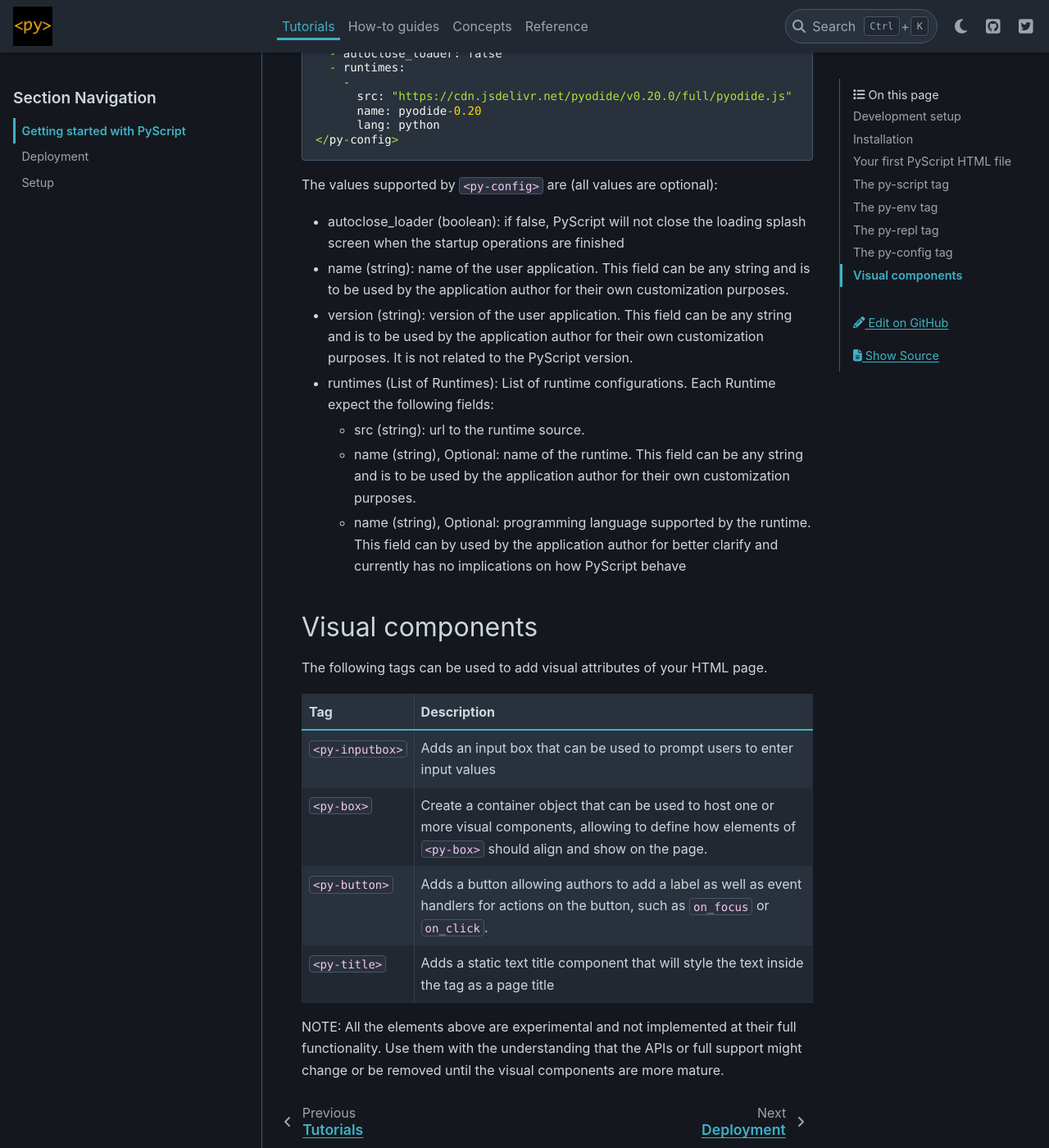
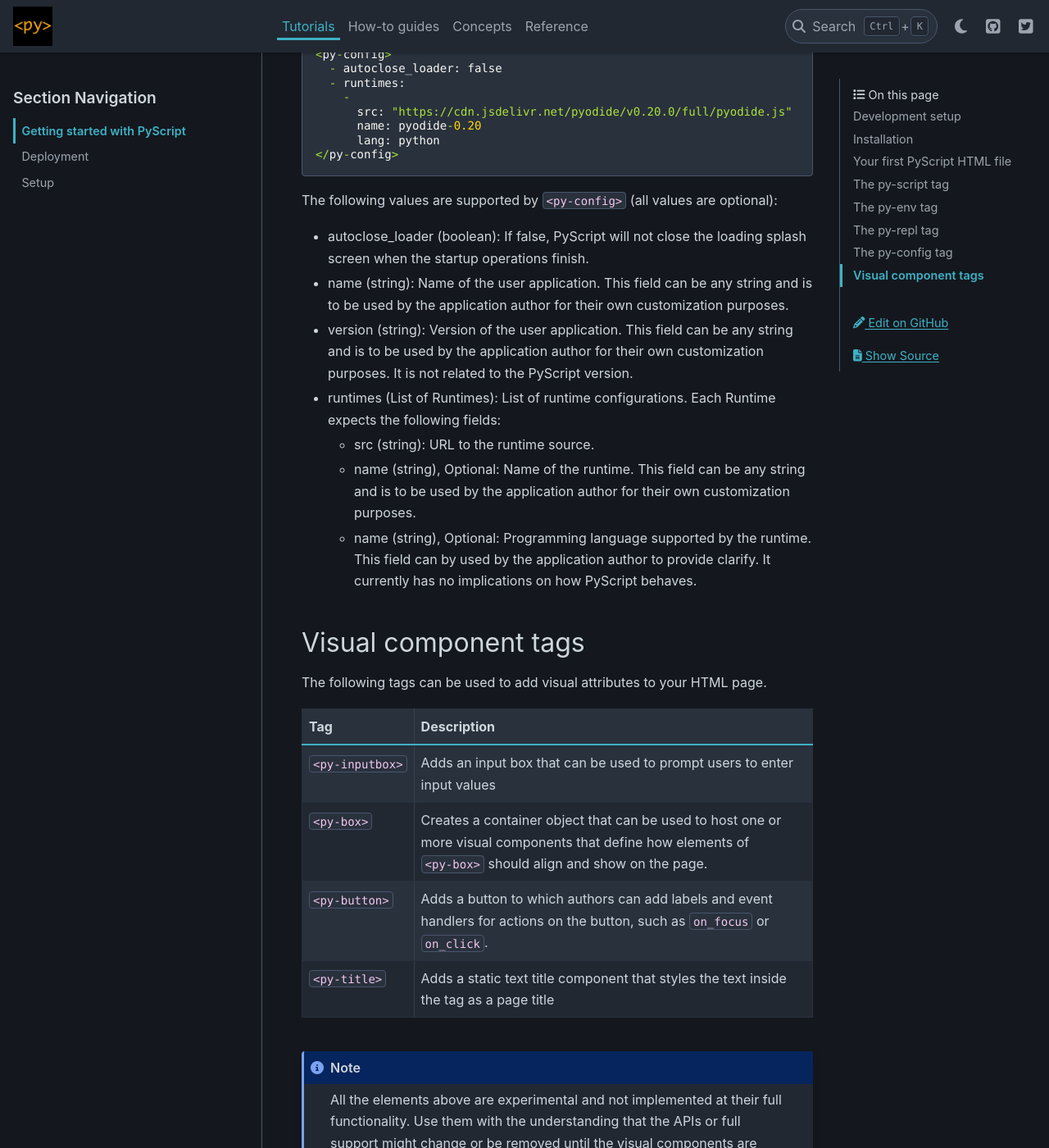
Before and after one commit to pyscript/pyscript, a Sphinx documentation site: the page built from docs/tutorials/getting-started.md, in a window 1280 px wide and 1400 px high, scrolled down 4914 px. Shown: the whole window at 82% size. Built offline with Sphinx 7.4.7 and the PyData theme 0.15.4, drawn with Linux system fonts in a browser that asks for light colours; some of the changed text lies outside the part shown.

Commit message:
Edits to Fabio's tags/definitions

````diff
--- a/docs/tutorials/getting-started.md
+++ b/docs/tutorials/getting-started.md
@@ -226,25 +228,27 @@
 </py-config>
 ```
 
-The values supported by `<py-config>` are (all values are optional):
+The following values are supported by `<py-config>` (all values are optional):
 
-  * autoclose_loader (boolean): if false, PyScript will not close the loading splash screen when the startup operations are finished
-  * name (string): name of the user application. This field can be any string and is to be used by the application author for their own customization purposes.
-  * version (string): version of the user application. This field can be any string and is to be used by the application author for their own customization purposes. It is not related to the PyScript version.
-  * runtimes (List of Runtimes): List of runtime configurations. Each Runtime expect the following fields:
-    * src (string): url to the runtime source.
-    * name (string), Optional: name of the runtime. This field can be any string and is to be used by the application author for their own customization purposes.
-    * name (string), Optional: programming language supported by the runtime. This field can by used by the application author for better clarify and currently has no implications on how PyScript behave
+  * autoclose_loader (boolean): If false, PyScript will not close the loading splash screen when the startup operations finish.
+  * name (string): Name of the user application. This field can be any string and is to be used by the application author for their own customization purposes.
+  * version (string): Version of the user application. This field can be any string and is to be used by the application author for their own customization purposes. It is not related to the PyScript version.
+  * runtimes (List of Runtimes): List of runtime configurations. Each Runtime expects the following fields:
+    * src (string): URL to the runtime source.
+    * name (string), Optional: Name of the runtime. This field can be any string and is to be used by the application author for their own customization purposes.
+    * name (string), Optional: Programming language supported by the runtime. This field can by used by the application author to provide clarify. It currently has no implications on how PyScript behaves.
 
-## Visual components
+## Visual component tags
 
-The following tags can be used to add visual attributes of your HTML page.
+The following tags can be used to add visual attributes to your HTML page.
 
 | Tag             | Description |
 | ---             | ----------- |
 | `<py-inputbox>` | Adds an input box that can be used to prompt users to enter input values |
-| `<py-box>`      | Create a container object that can be used to host one or more visual components, allowing to define how elements of `<py-box>` should align and show on the page. |
-| `<py-button>`   | Adds a button allowing authors to add a label as well as event handlers for actions on the button, such as `on_focus` or `on_click`. |
-| `<py-title>`    | Adds a static text title component that will style the text inside the tag as a page title |
+| `<py-box>`      | Creates a container object that can be used to host one or more visual components that define how elements of `<py-box>` should align and show on the page. |
+| `<py-button>`   | Adds a button to which authors can add labels and event handlers for actions on the button, such as `on_focus` or `on_click`. |
+| `<py-title>`    | Adds a static text title component that styles the text inside the tag as a page title |
 
-NOTE: All the elements above are experimental and not implemented at their full functionality. Use them with the understanding that the APIs or full support might change or be removed until the visual components are more mature.
+```{note}
+All the elements above are experimental and not implemented at their full functionality. Use them with the understanding that the APIs or full support might change or be removed until the visual components are more mature.
+```
````
Also changed, not shown: other parts of docs/tutorials/getting-started.md (+3 -1 lines).
